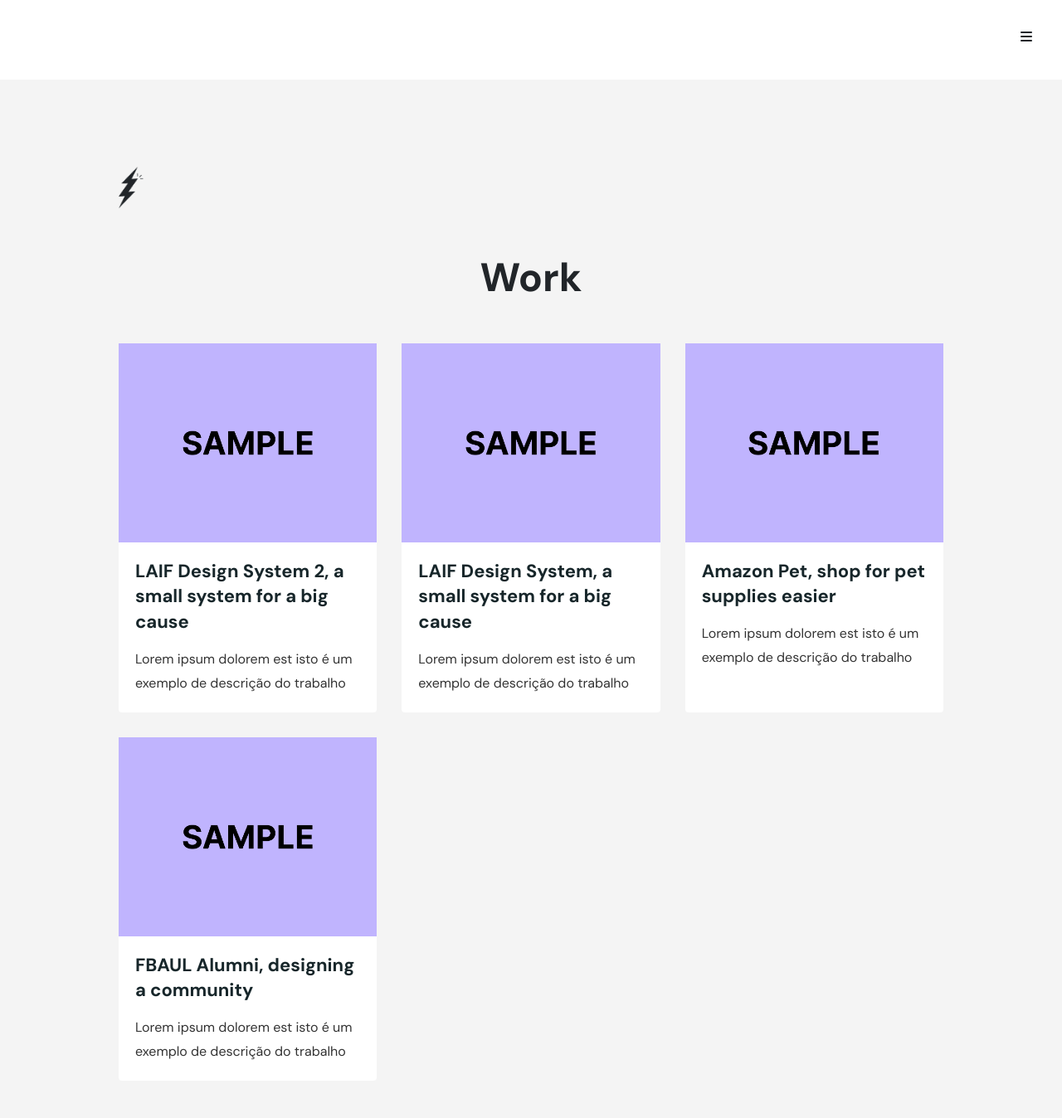
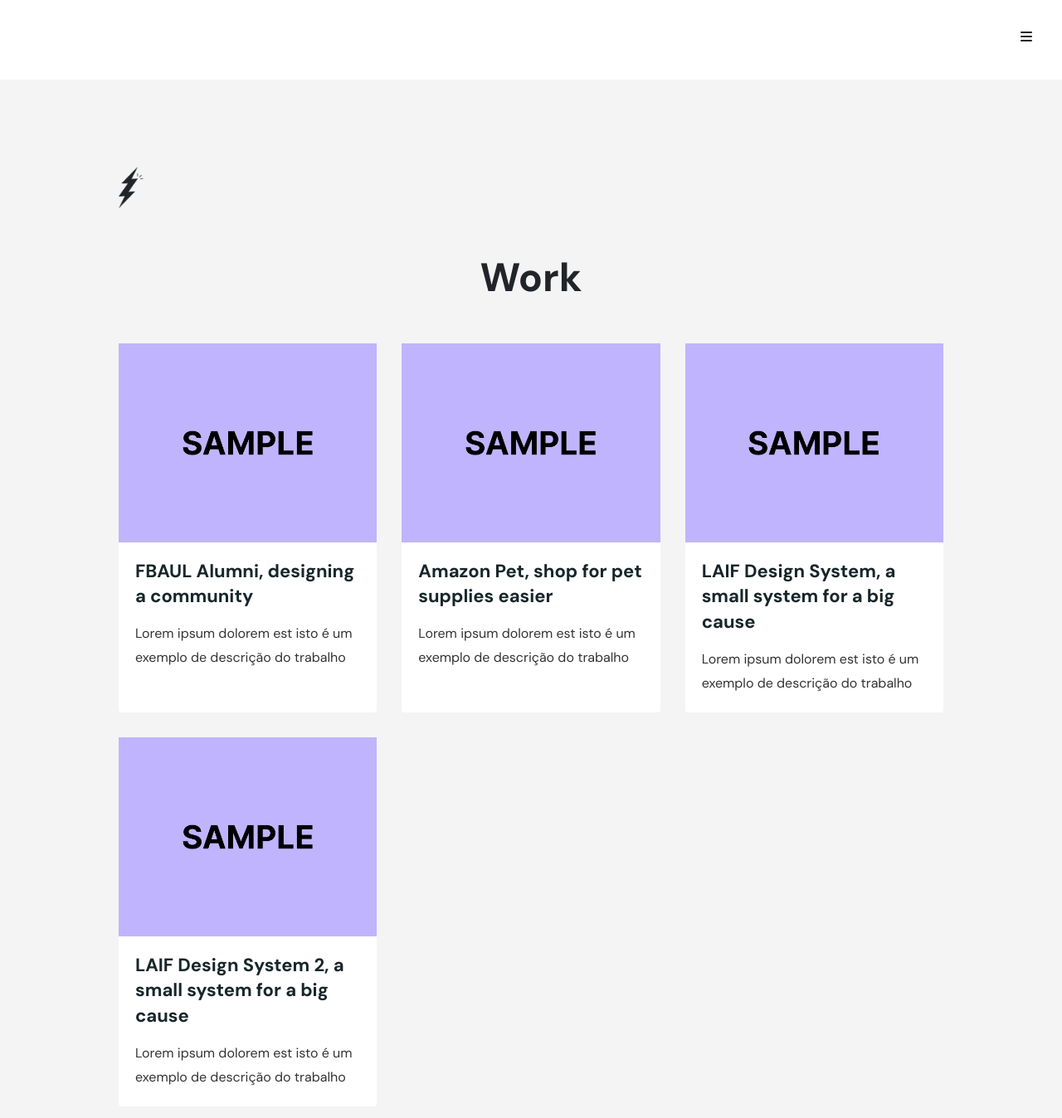
Before and after one commit to telmojuliao/portfolio, a Jekyll site: the page built from _pages/work.md, in a window 1280 px wide and 1400 px high. Shown: the top 1348 px of the window at 83% size. Built offline with Jekyll 4.4.1, drawn with Linux system fonts in a browser that asks for light colours; nearby versions of some CDN libraries.

Commit message:
Changed pages to works

```diff
--- a/_config.yml
+++ b/_config.yml
@@ -11,7 +11,7 @@ email: hi@telmojuliao.com
 
 # Permalink
 collections:
-  posts:
+  works:
     output: true
     permalink: /work/:name
 
--- a/_pages/work.md
+++ b/_pages/work.md
@@ -9,7 +9,7 @@ permalink: /work/
 </div>
 
 <div class="works-grid-container">
-    {% for post in site.posts %}
+    {% for post in site.works %}
         {% include postbox.html %}
     {% endfor %}
 </div>
--- a/index.html
+++ b/index.html
@@ -10,7 +10,7 @@ title: Home
 
 <h2>Latest works</h2>
 <div class="works-grid-container">
-    {% for post in site.posts limit: 3 %}
+    {% for post in site.works limit: 3 %}
         {% include postbox.html %}
     {% endfor %}
 </div>
```
Also changed, not shown: _works/2022-05-17-fbaul-alumni.md (renamed from _posts/2022-05-17-fbaul-alumni.md), _works/2022-05-18-amazon-pet.md (renamed from _posts/2022-05-18-amazon-pet.md), _works/2022-05-23-laif-design-system.md (renamed from _posts/2022-05-23-laif-design-system.md), _works/2022-05-24-laif-design-system2.md (renamed from _posts/2022-05-24-laif-design-system2.md).
